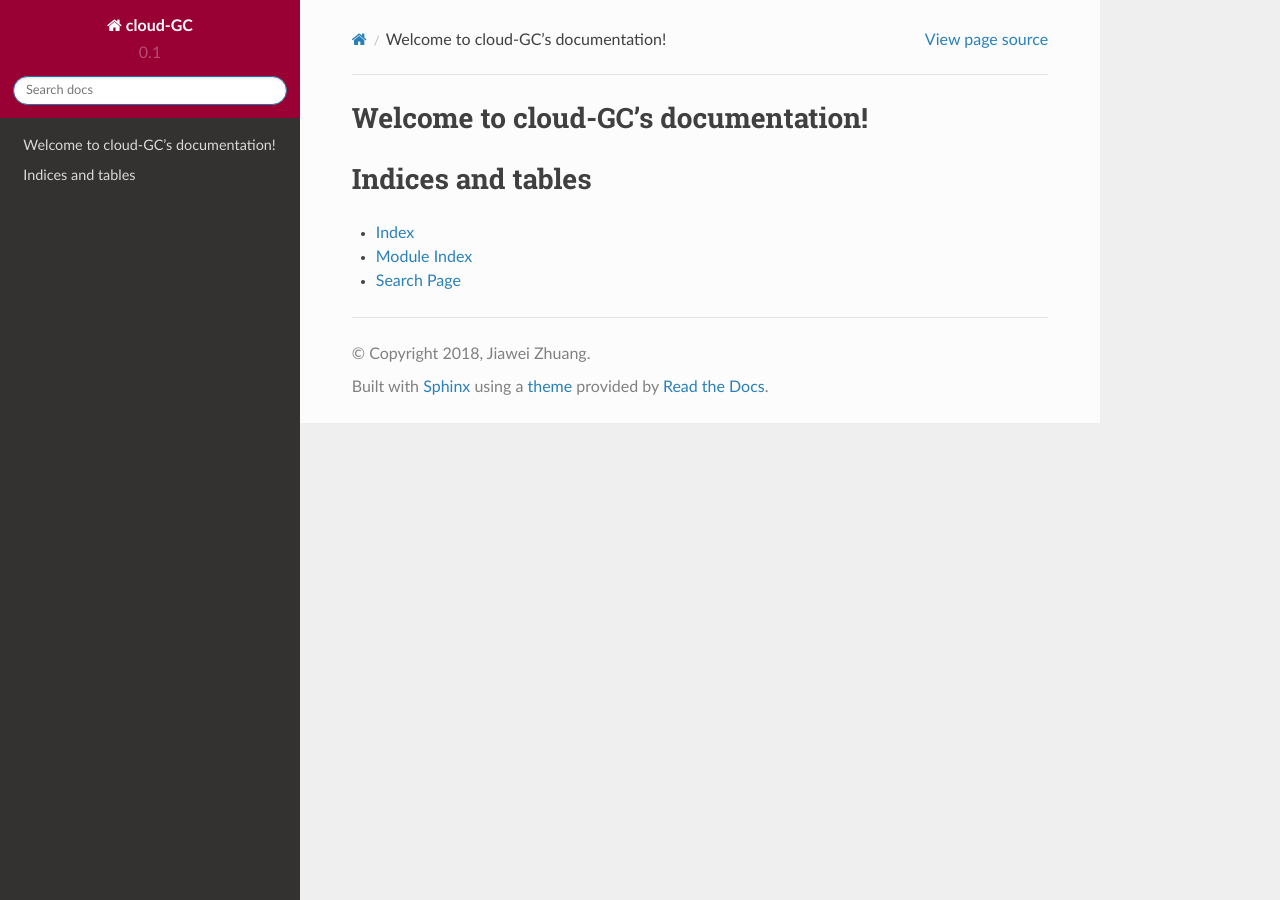
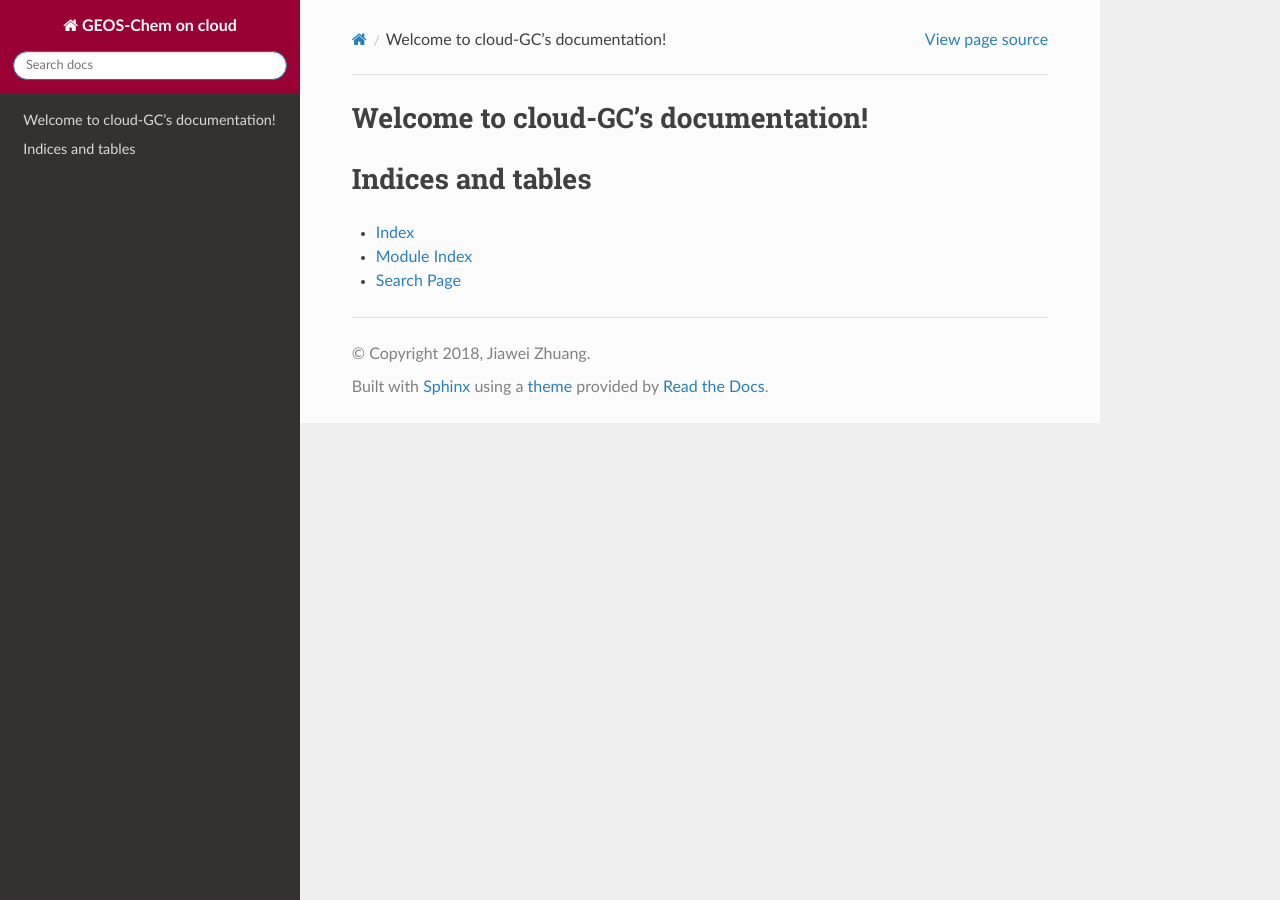
Before and after one commit to geoschem/geos-chem-cloud, a Sphinx documentation site: the page built from doc/source/index.rst, in a window 1280 px wide. Built offline with Sphinx 7.4.7 and the Read the Docs theme 2.0.0, drawn with Linux system fonts in a browser that asks for light colours.

Commit message:
Tweak project name and siderbar title

```diff
--- a/doc/source/conf.py
+++ b/doc/source/conf.py
@@ -46,7 +46,7 @@ source_suffix = '.rst'
 master_doc = 'index'
 
 # General information about the project.
-project = 'cloud-GC'
+project = 'GEOS-Chem on cloud'
 copyright = '2018, Jiawei Zhuang'
 author = 'Jiawei Zhuang'
 
@@ -84,6 +84,10 @@ todo_include_todos = False
 # a list of builtin themes.
 #
 html_theme = 'sphinx_rtd_theme'
+html_theme_options = {
+    'display_version': False,
+}
+html_title = project
 
 
 # change background color
```
